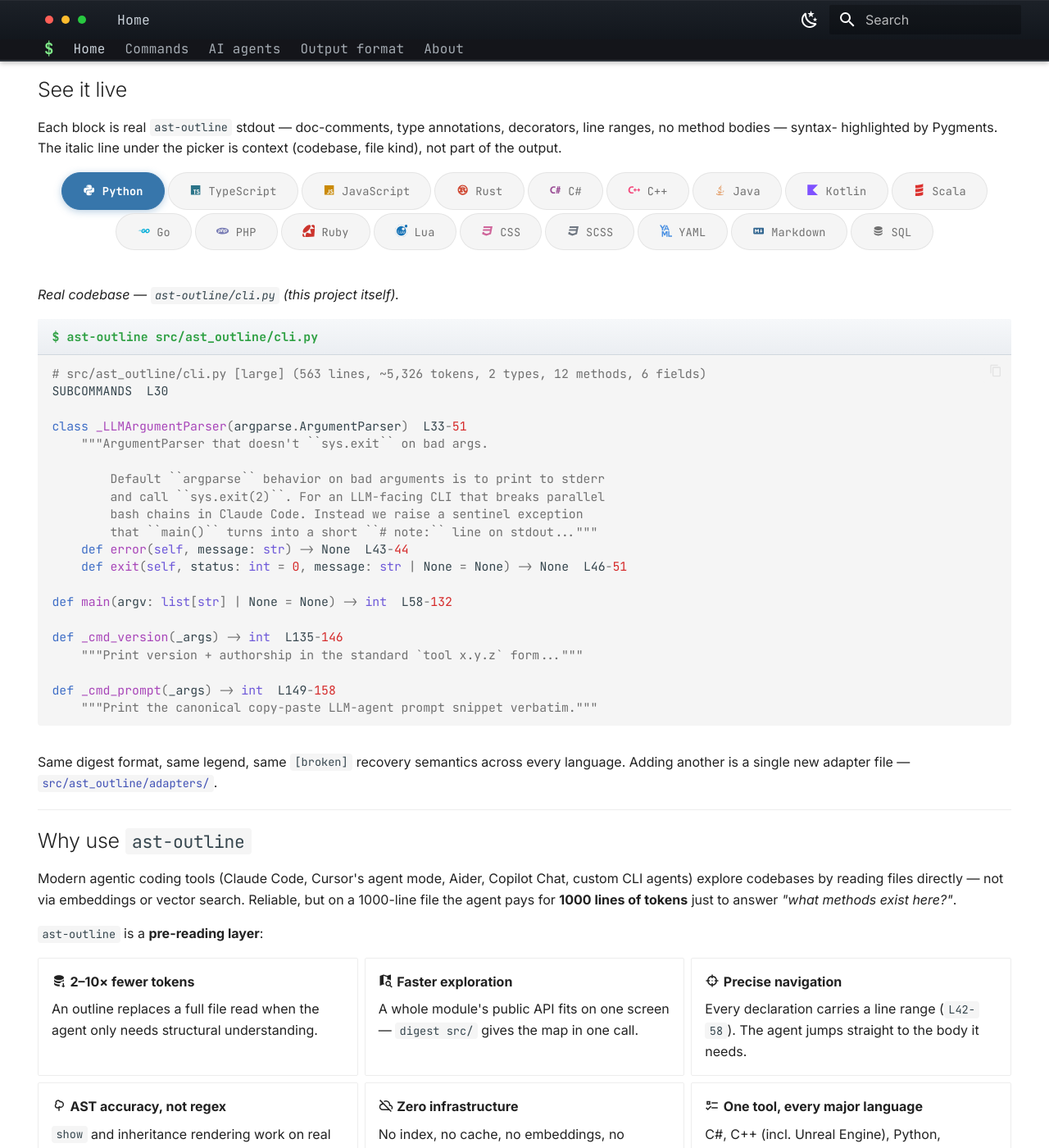
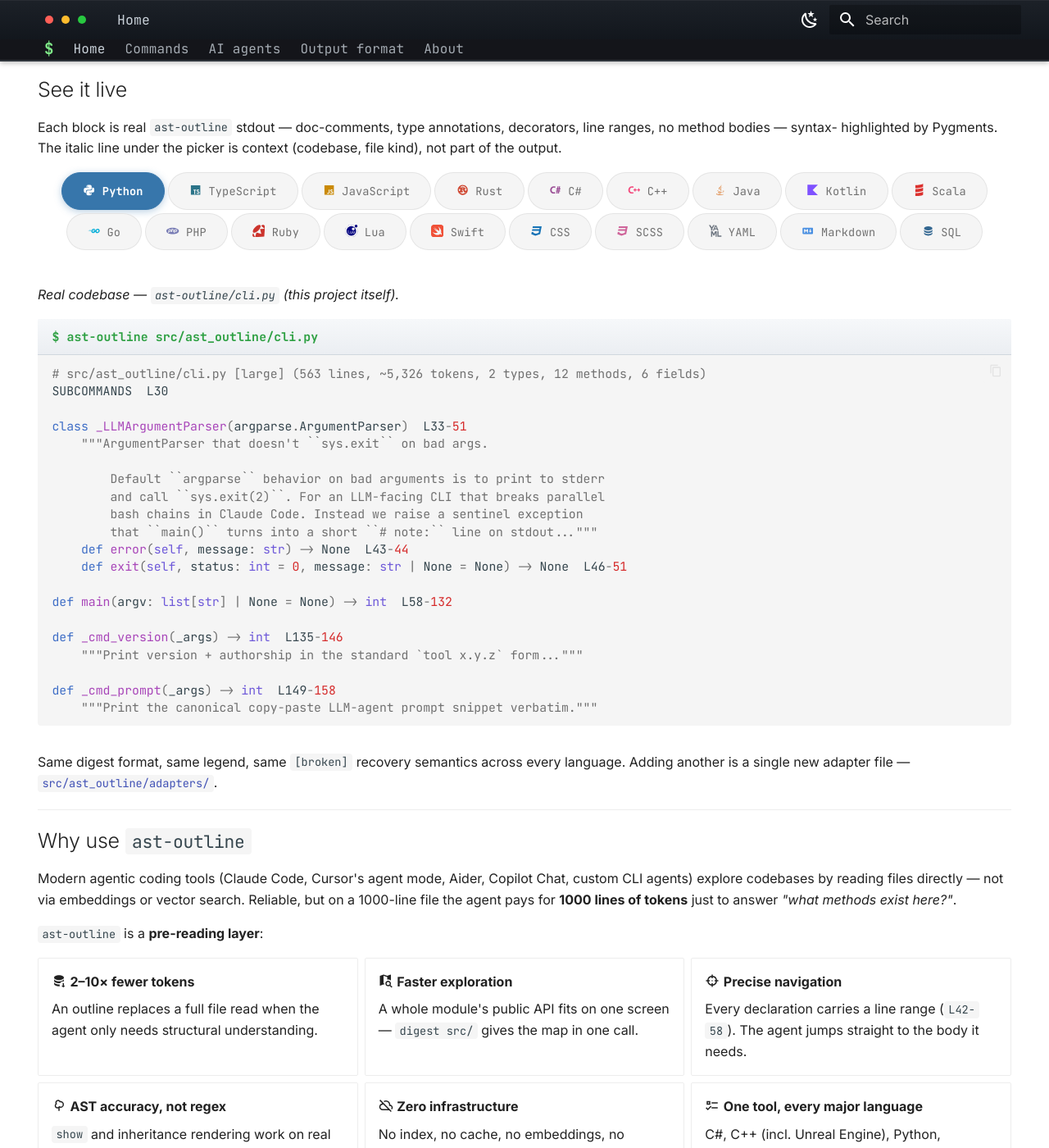
Before and after one commit to ast-outline/ast-outline.github.io, an MkDocs documentation site: the page built from docs/index.md, in a window 1280 px wide and 1400 px high, scrolled down 506 px. Shown: the whole window at 82% size. Built offline with MkDocs 1.6.1 and Material for MkDocs 9.7.7, drawn with Linux system fonts in a browser that asks for light colours; some of the changed text lies outside the part shown; grey boxes are pictures that could not be loaded.

Commit message:
docs: v0.9.4 — Swift adapter
- supported-languages table + landing prose: add Swift
- "See it live": add a Swift example tab (UserService.swift)
- history: v0.9.4 timeline entry
- output-format: Swift joins the no-conditional-imports group

Fix the .ast-langs tab-set nth-child mapping in extra.css: it had
17 rules for what is now 19 tabs. Adding Lua earlier shifted every
tab after it, so the SQL tab fell off the end of the accent-colour
and active-pill rules. Rules now cover all 19 tabs in source order
(… Ruby, Lua, Swift, CSS …) and the comments warn that the list
must move in lockstep with the markdown tab order.

````diff
--- a/docs/assets/extra.css
+++ b/docs/assets/extra.css
@@ -586,12 +586,15 @@ pre.ast-console__out code {
   font-size: 0.85em;
 }
 
-/* Per-language accent — drives icon color, hover, active. Order matches
-   the markdown source: 1 Python, 2 TypeScript, 3 JavaScript, 4 Rust,
-   5 C#, 6 C++, 7 Java, 8 Kotlin, 9 Scala, 10 Go, 11 PHP, 12 Ruby,
-   13 CSS, 14 SCSS, 15 YAML, 16 Markdown. Inserting a language between
-   existing tabs shifts subsequent indexes — keep this list and the
-   markdown source in sync. */
+/* Per-language accent — drives icon color, hover, active. Order MUST
+   match the tab order of the `.ast-langs` tab-set in index.md:
+   1 Python, 2 TypeScript, 3 JavaScript, 4 Rust, 5 C#, 6 C++, 7 Java,
+   8 Kotlin, 9 Scala, 10 Go, 11 PHP, 12 Ruby, 13 Lua, 14 Swift,
+   15 CSS, 16 SCSS, 17 YAML, 18 Markdown, 19 SQL. Inserting a language
+   between existing tabs shifts every subsequent index — when you add
+   a tab, update this list AND the two :checked blocks below, in
+   lockstep, or the trailing tabs lose their accent and active fill
+   (this is what silently broke the SQL tab when Lua was added). */
 .ast-langs .tabbed-labels > label:nth-child(1)  { --ast-lang-accent: #3776ab; }
 .ast-langs .tabbed-labels > label:nth-child(2)  { --ast-lang-accent: #2b7489; }
 .ast-langs .tabbed-labels > label:nth-child(3)  { --ast-lang-accent: #ca8a04; }
@@ -604,11 +607,13 @@ pre.ast-console__out code {
 .ast-langs .tabbed-labels > label:nth-child(10) { --ast-lang-accent: #00add8; }
 .ast-langs .tabbed-labels > label:nth-child(11) { --ast-lang-accent: #777bb4; }
 .ast-langs .tabbed-labels > label:nth-child(12) { --ast-lang-accent: #cc342d; }
-.ast-langs .tabbed-labels > label:nth-child(13) { --ast-lang-accent: #1572b6; }
-.ast-langs .tabbed-labels > label:nth-child(14) { --ast-lang-accent: #cf649a; }
-.ast-langs .tabbed-labels > label:nth-child(15) { --ast-lang-accent: #6e7681; }
-.ast-langs .tabbed-labels > label:nth-child(16) { --ast-lang-accent: #4a90e2; }
-.ast-langs .tabbed-labels > label:nth-child(17) { --ast-lang-accent: #336791; }
+.ast-langs .tabbed-labels > label:nth-child(13) { --ast-lang-accent: #000080; }
+.ast-langs .tabbed-labels > label:nth-child(14) { --ast-lang-accent: #f05138; }
+.ast-langs .tabbed-labels > label:nth-child(15) { --ast-lang-accent: #1572b6; }
+.ast-langs .tabbed-labels > label:nth-child(16) { --ast-lang-accent: #cf649a; }
+.ast-langs .tabbed-labels > label:nth-child(17) { --ast-lang-accent: #6e7681; }
+.ast-langs .tabbed-labels > label:nth-child(18) { --ast-lang-accent: #4a90e2; }
+.ast-langs .tabbed-labels > label:nth-child(19) { --ast-lang-accent: #336791; }
 
 /* Icon picks up the language accent in the default state. mkdocs-material
    inlines the SVG without an explicit `fill` attribute, so without the
@@ -642,7 +647,7 @@ pre.ast-console__out code {
    label isn't a direct sibling of any input). Instead we count the
    `:checked` input by `:nth-child` and reach across to the label at
    the same ordinal inside `.tabbed-labels` via `~`. One rule per
-   ordinal — N=17 today, expand the list when adding more languages. */
+   ordinal — N=19 today, expand the list when adding more languages. */
 .md-typeset .ast-langs .tabbed-set > input:nth-child(1):checked ~ .tabbed-labels > label:nth-child(1),
 .md-typeset .ast-langs .tabbed-set > input:nth-child(2):checked ~ .tabbed-labels > label:nth-child(2),
 .md-typeset .ast-langs .tabbed-set > input:nth-child(3):checked ~ .tabbed-labels > label:nth-child(3),
@@ -659,7 +664,9 @@ pre.ast-console__out code {
 .md-typeset .ast-langs .tabbed-set > input:nth-child(14):checked ~ .tabbed-labels > label:nth-child(14),
 .md-typeset .ast-langs .tabbed-set > input:nth-child(15):checked ~ .tabbed-labels > label:nth-child(15),
 .md-typeset .ast-langs .tabbed-set > input:nth-child(16):checked ~ .tabbed-labels > label:nth-child(16),
-.md-typeset .ast-langs .tabbed-set > input:nth-child(17):checked ~ .tabbed-labels > label:nth-child(17) {
+.md-typeset .ast-langs .tabbed-set > input:nth-child(17):checked ~ .tabbed-labels > label:nth-child(17),
+.md-typeset .ast-langs .tabbed-set > input:nth-child(18):checked ~ .tabbed-labels > label:nth-child(18),
+.md-typeset .ast-langs .tabbed-set > input:nth-child(19):checked ~ .tabbed-labels > label:nth-child(19) {
   border-color: var(--ast-lang-accent);
   color: #fff;
   background: var(--ast-lang-accent);
@@ -721,7 +728,13 @@ pre.ast-console__out code {
 .md-typeset .ast-langs .tabbed-set > input:nth-child(16):checked ~ .tabbed-labels > label:nth-child(16) .twemoji svg path,
 .md-typeset .ast-langs .tabbed-set > input:nth-child(17):checked ~ .tabbed-labels > label:nth-child(17) .twemoji,
 .md-typeset .ast-langs .tabbed-set > input:nth-child(17):checked ~ .tabbed-labels > label:nth-child(17) .twemoji svg,
-.md-typeset .ast-langs .tabbed-set > input:nth-child(17):checked ~ .tabbed-labels > label:nth-child(17) .twemoji svg path {
+.md-typeset .ast-langs .tabbed-set > input:nth-child(17):checked ~ .tabbed-labels > label:nth-child(17) .twemoji svg path,
+.md-typeset .ast-langs .tabbed-set > input:nth-child(18):checked ~ .tabbed-labels > label:nth-child(18) .twemoji,
+.md-typeset .ast-langs .tabbed-set > input:nth-child(18):checked ~ .tabbed-labels > label:nth-child(18) .twemoji svg,
+.md-typeset .ast-langs .tabbed-set > input:nth-child(18):checked ~ .tabbed-labels > label:nth-child(18) .twemoji svg path,
+.md-typeset .ast-langs .tabbed-set > input:nth-child(19):checked ~ .tabbed-labels > label:nth-child(19) .twemoji,
+.md-typeset .ast-langs .tabbed-set > input:nth-child(19):checked ~ .tabbed-labels > label:nth-child(19) .twemoji svg,
+.md-typeset .ast-langs .tabbed-set > input:nth-child(19):checked ~ .tabbed-labels > label:nth-child(19) .twemoji svg path {
   color: #fff;
   fill: #fff;
 }
--- a/docs/index.md
+++ b/docs/index.md
@@ -651,6 +651,38 @@ highlighted by Pygments. The italic line under the picker is context
 
     Notable rules: `function M.foo()` (dot) is `KIND_FUNCTION`; `function M:bar()` (colon) is `KIND_METHOD` — the colon is Lua's source-true marker for implicit `self`. Metamethods (`__add`, `__index`, `__tostring`, …) all classify as `KIND_OPERATOR` regardless of declaration shape, so `--kind operator` isolates every protocol declaration. `local function foo()` is private (`local` IS the language's private scope); names starting with `_` (and not `__name__` metamethods) are also private. Direct-return-table modules (`return { foo = function() end, V = 1 }`) walk the returned fields. `require "x"` / `require("x")` / `local Y = require("x")` register as imports — calls inside function bodies are conditional and bump `[+ N conditional includes]`. Long-bracket comments `--[[ ]]` / `--[==[ ]==]` and long strings `[[ ]]` / `[=[ ]=]` ride in `noise_regions` so grep filters matches inside them.
 
+=== ":simple-swift: Swift"
+
+    *A typical service file — a `Codable` struct, a raw-valued `enum`, a `protocol`, a `@MainActor` class conforming to it, and an `extension` adding publisher-based API.*
+
+    ```swift title="$ ast-outline Sources/UserService.swift"
+    # Sources/UserService.swift [tiny] (69 lines, ~423 tokens, 5 types, 8 methods, 8 fields)
+    # imports: import Foundation; import Combine
+    /// User data model
+    public struct User: Codable, Identifiable  L5-9
+        public let id: UUID  L6
+        public var name: String  L7
+        public var email: String  L8
+    /// User service protocol
+    public protocol UserServiceProtocol  L19-23
+        func getUser(byId id: UUID) async throws -> User  L20
+        func saveUser(_ user: User) async throws  L21
+        var currentUser: User? { get }  L22
+    /// Concrete user service implementation
+    @available(iOS 15, *) @MainActor public final class UserService: UserServiceProtocol  L26-50
+        @Published public private(set) var currentUser: User?  L29-30
+        public init(apiClient: URLSession = .shared)  L35-37
+        public func getUser(byId id: UUID) async throws -> User  L39-41
+        static func shared() -> UserService  L47-49
+    /// Extension for publisher-based API
+    extension UserService  L53-57
+        func fetchUsers() -> AnyPublisher<[User], Error>  L54-56
+    /// Type alias for callback
+    public typealias UserCallback = (Result<User, Error>) -> Void  L60
+    ```
+
+    Notable rules: `struct` / `enum` / `protocol` / `actor` each map to their own kind; an `extension` surfaces as a type group so its members stay attached to the type they augment. `init` / `deinit` become constructor / destructor, `subscript` an indexer. Default visibility is `internal`; `private` / `fileprivate` are honoured, and protocol members are implicitly public. Attributes (`@MainActor`, `@available`, `@Published`) ride along in the signature, generics and protocol conformance are preserved, and `///` doc comments attach to the following declaration. `import` lines are collected; structural `grep` treats `//` / `///` matches as noise.
+
 === ":material-language-css3: CSS"
 
     *Design tokens + components — `:root` token block, themed selectors via `[data-theme=dark]`, `@media` / `@keyframes` / `@layer` / `@font-face`, native nesting with `&`.*
@@ -930,9 +962,9 @@ answer *"what methods exist here?"*.
 - :material-format-list-checks: **One tool, every major language**
 
     C#, C++ (incl. Unreal Engine), Python, TypeScript, JavaScript,
-    Java, Kotlin, Scala, Go, Rust, PHP, Ruby (incl. Rails), Lua, CSS,
-    SCSS, SQL (PostgreSQL primary), Markdown, YAML — same digest
-    format, same legend.
+    Java, Kotlin, Scala, Go, Rust, PHP, Ruby (incl. Rails), Lua,
+    Swift, CSS, SCSS, SQL (PostgreSQL primary), Markdown, YAML — same
+    digest format, same legend.
 
 </div>
 
@@ -1200,6 +1232,7 @@ but it's a separate add-on, not a redesign.
 | PHP        | `.php`, `.phtml`, `.phps`, `.php8` |
 | Ruby       | `.rb`, `.rake`, `.gemspec`, `.ru`, `Rakefile`, `Gemfile` *(Rails associations recognised)* |
 | Lua        | `.lua`, `.wlua` *(vanilla 5.1–5.4; `function M:foo` → method, metamethods → operator; covers Neovim configs, LÖVE games, OpenResty / Nginx, Redis scripts)* |
+| Swift      | `.swift` *(structs, enums, protocols, extensions, actors; generics & protocol conformance)* |
 | CSS        | `.css` |
 | SCSS       | `.scss` *(mixins, functions, variables, placeholders; `&` resolves against parent)* |
 | SQL        | `.sql` *(tables w/ columns, views, types, enums, functions, procedures, triggers, indexes, sequences, schemas, domains; PostgreSQL primary, MySQL/SQLite usable)* |
````
Also changed, not shown: docs/history.md (+1 -0 lines), docs/output-format.md (+2 -2 lines).
